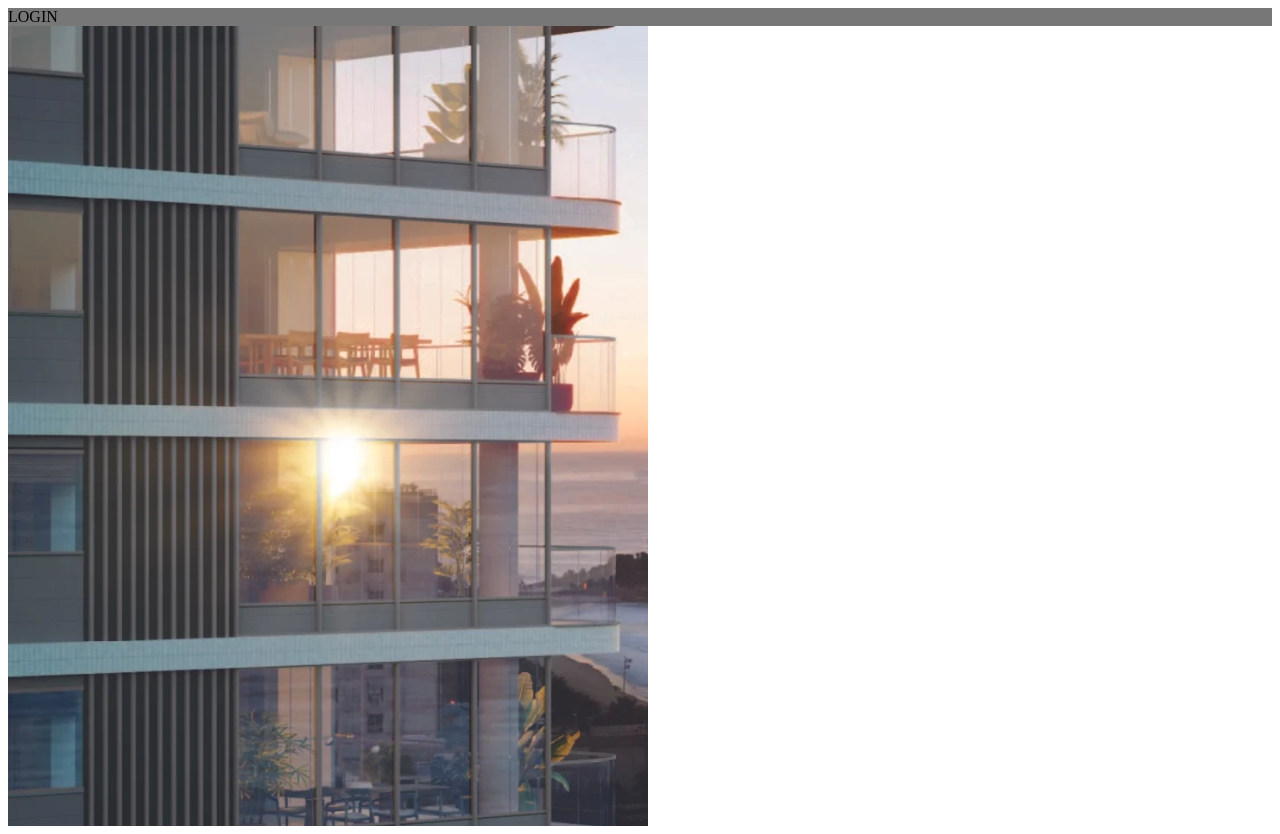
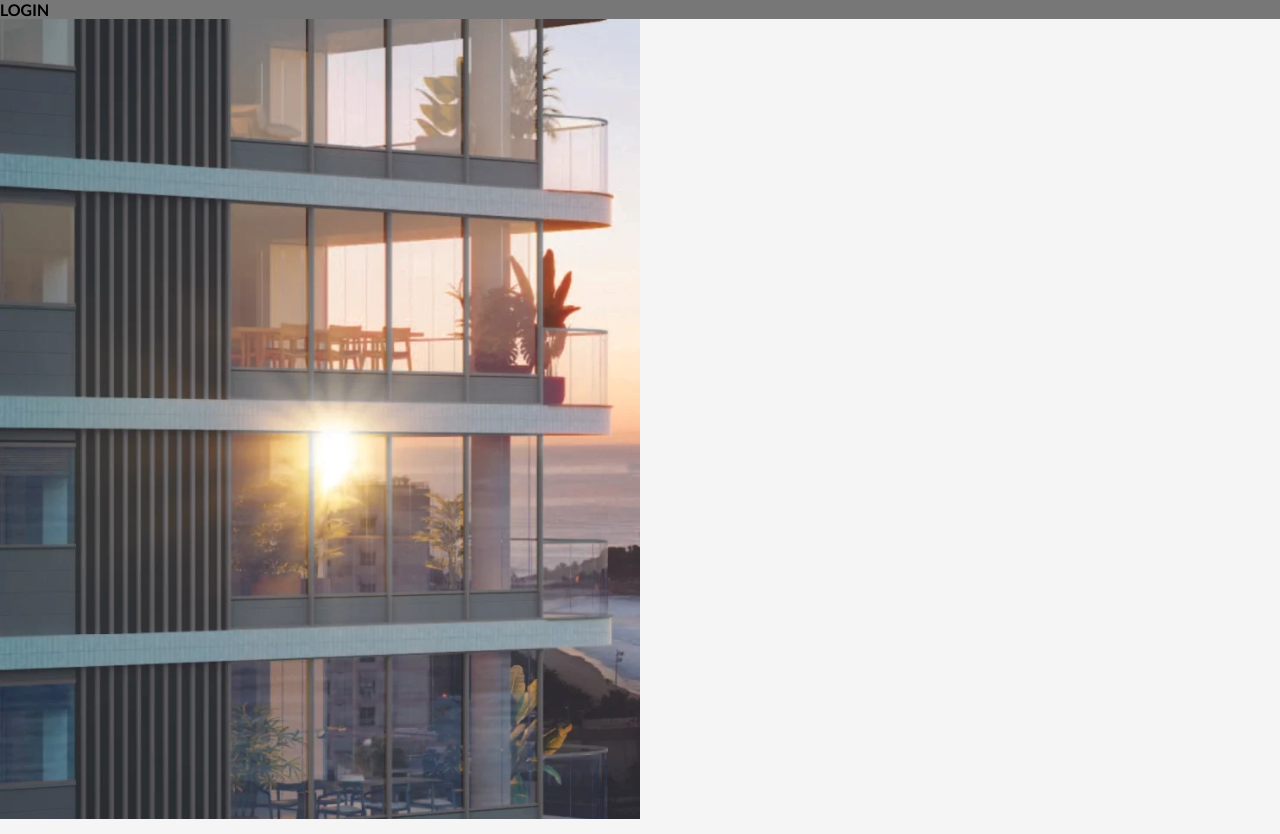
Before and after one commit to Jader-Moura-Lattarulo/luminare-real-estate-sd, a React (Vite) app: page / in a window 1280 px wide. Built offline with nearby package versions, Linux system fonts and the light colour scheme.

Commit message:
Feat: Create Themes

```diff
--- a/index.html
+++ b/index.html
@@ -5,6 +5,12 @@
     <link rel="icon" type="image/png" href="/luminare-favicon.png" />
     <meta name="viewport" content="width=device-width, initial-scale=1.0" />
     <title>Luminare - Sales Dashboard</title>
+    <link rel="preconnect" href="https://fonts.googleapis.com" />
+    <link rel="preconnect" href="https://fonts.gstatic.com" crossorigin />
+    <link
+      href="https://fonts.googleapis.com/css2?family=Cinzel+Decorative:wght@400;700;900&family=Lato:ital,wght@0,100;0,300;0,400;0,700;0,900;1,100;1,300;1,400;1,700;1,900&display=swap"
+      rel="stylesheet"
+    />
   </head>
   <body>
     <div id="root"></div>
--- a/src/main.tsx
+++ b/src/main.tsx
@@ -1,9 +1,14 @@
 import { StrictMode } from 'react'
+import { ThemeProvider } from 'styled-components'
 import { createRoot } from 'react-dom/client'
 import App from './App.tsx'
+import { GlobalStyle, lightTheme } from './styles'
 
 createRoot(document.getElementById('root')!).render(
   <StrictMode>
-    <App />
+    <ThemeProvider theme={lightTheme}>
+      <GlobalStyle />
+      <App />
+    </ThemeProvider>
   </StrictMode>
 )
--- /dev/null
+++ b/src/styles/globalStyle.ts
@@ -0,0 +1,18 @@
+import { createGlobalStyle } from 'styled-components'
+import { DefaultTheme } from 'styled-components'
+
+export const GlobalStyle = createGlobalStyle<{theme?: DefaultTheme}>`
+    body, html {
+        background: ${(props) => props.theme.appBackground };
+        color: ${(props) => props.theme.appColor };
+        margin: 0;
+        padding: 0;
+        font-family: "Lato", sans-serif;
+        font-weight: 550;
+    }
+
+    h1, h2, p, ul, li {
+        margin: 0;
+        padding: 0;
+    }
+`
--- /dev/null
+++ b/src/styles/index.ts
@@ -0,0 +1,2 @@
+export * from './globalStyle'
+export * from './theme'
--- /dev/null
+++ b/src/styles/theme.ts
@@ -0,0 +1,81 @@
+import { Theme } from '@types'
+
+export const lightTheme: Theme = {
+  appBackground: '#F5F5F5',
+  appColor: '#000',
+  appDefaultStroke: '#E0E0E0',
+  appLogo: 'luminare-logol-blue.png',
+  appSkeletonFrom: '#EEE',
+  appSkeletonTo: '#CCC',
+  buttons: {
+    alert: '#E80000',
+    alertColor: '#FFF',
+    alertHover: '#D80000',
+    disabled: '#CCC',
+    disabledColor: '#777',
+    primary: '#C8A35F',
+    primaryColor: '#F5F5F5',
+    primaryHover: '#E8C27B',
+  },
+  card: {
+    alert: '#E80000',
+    background: '#F5F5F5',
+    border: '#E0E0E0',
+    success: '#008000',
+    warning: 'F7A300',
+  },
+  textInput: {
+    active: '#F5F5F5',
+    activeColor: '#000',
+    borderColor: '#E0E0E0',
+    disabled: '#EEE',
+    disabledBorderColor: '#E0E0E0',
+    disabledColor: '#777',
+    placeholderColor: '#777',
+  },
+  typographies: {
+    error: '#FF0202',
+    subtitle: '#777',
+    success: '#008000',
+  },
+}
+
+export const darkTheme: Theme = {
+  appBackground: '#1A1F36',
+  appColor: '#F5F5F5',
+  appDefaultStroke: '#21497D',
+  appLogo: 'luminare-logo-gold',
+  appSkeletonFrom: '#060B26',
+  appSkeletonTo: '#21497D',
+  buttons: {
+    alert: '#E80000',
+    alertColor: '#FFF',
+    alertHover: '#D80000',
+    disabled: '#313649',
+    disabledColor: '#6D7D8E',
+    primary: '#C8A35F',
+    primaryColor: '#F5F5F5',
+    primaryHover: '#E8C27B',
+  },
+  card: {
+    alert: '#E80000',
+    background: '#0F1535',
+    border: '#21497D',
+    success: '#008000',
+    warning: 'F7A300',
+  },
+  textInput: {
+    active: '#0F1535',
+    activeColor: '#F5F5F5',
+    borderColor: '#21497D',
+    disabled: '#282D49',
+    disabledBorderColor: '#2E3F55',
+    disabledColor: '#58677C',
+    placeholderColor: '#89A7CE',
+  },
+  typographies: {
+    error: '#FF0202',
+    subtitle: '#89A7CE',
+    success: '#008000',
+  },
+}
--- /dev/null
+++ b/src/types/index.ts
@@ -0,0 +1 @@
+export * from './theme'
--- /dev/null
+++ b/src/types/theme.d.ts
@@ -0,0 +1,39 @@
+export interface Theme {
+  appBackground: string
+  appColor: string
+  appDefaultStroke: string
+  appLogo: string
+  appSkeletonFrom: string
+  appSkeletonTo: string
+  buttons: {
+    alert: string
+    alertColor: string
+    alertHover: string
+    disabled: string
+    disabledColor: string
+    primary: string
+    primaryColor: string
+    primaryHover: string
+  }
+  card: {
+    alert: string
+    background: string
+    border: string
+    success: string
+    warning: string
+  }
+  textInput: {
+    active: string
+    activeColor: string
+    borderColor: string
+    disabled: string
+    disabledBorderColor: string
+    disabledColor: string
+    placeholderColor: string
+  }
+  typographies: {
+    error: string
+    subtitle: string
+    success: string
+  }
+}
--- a/tsconfig.app.json
+++ b/tsconfig.app.json
@@ -6,6 +6,10 @@
     "lib": ["ES2020", "DOM", "DOM.Iterable"],
     "module": "ESNext",
     "skipLibCheck": true,
+    "baseUrl": ".",
+    "paths": {
+      "@*": ["src/*"]
+    },
 
     /* Bundler mode */
     "moduleResolution": "bundler",
--- a/tsconfig.json
+++ b/tsconfig.json
@@ -1,5 +1,6 @@
 {
   "compilerOptions": {
+    "typeRoots": ["./node_modules/@types", "./src/types"],
     "baseUrl": ".",
     "paths": {
       "@*": ["src/*"]
```
Also changed, not shown: src/types/styled.d.ts (added, +8 -0 lines).
